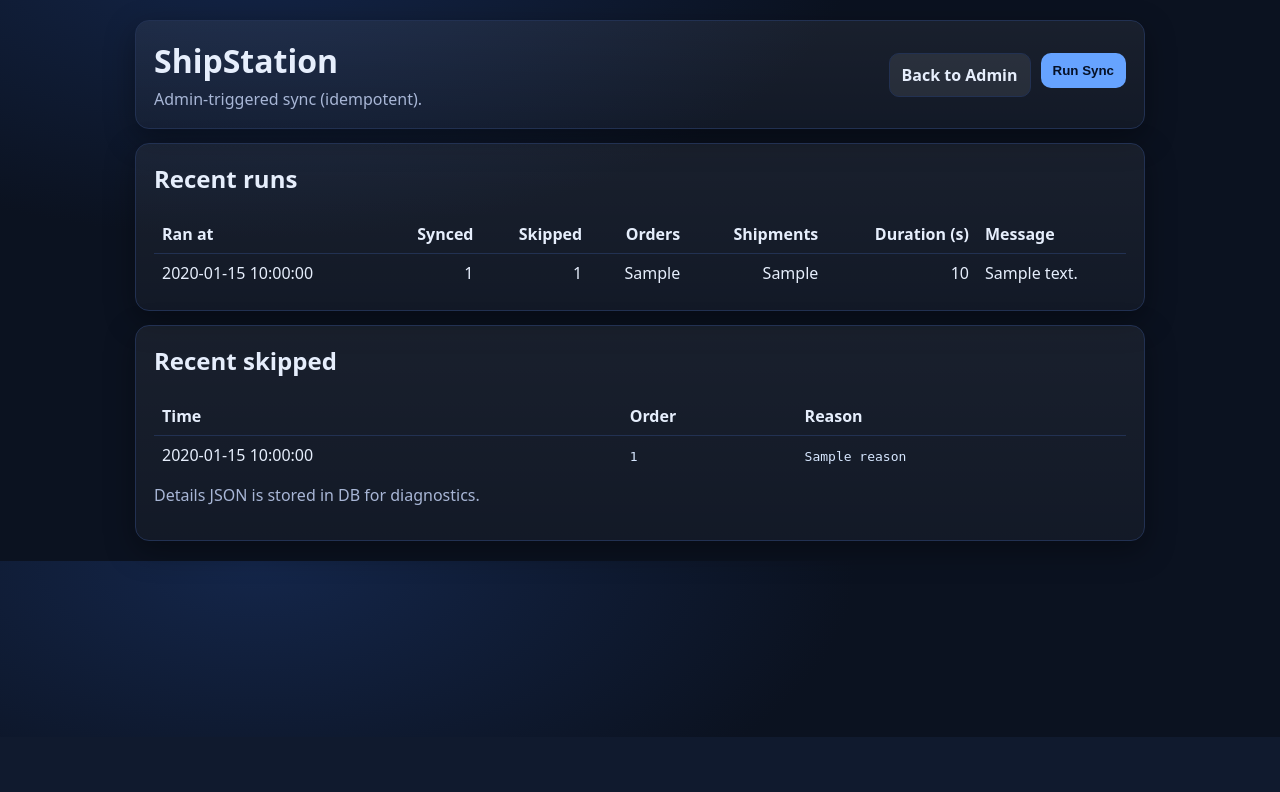
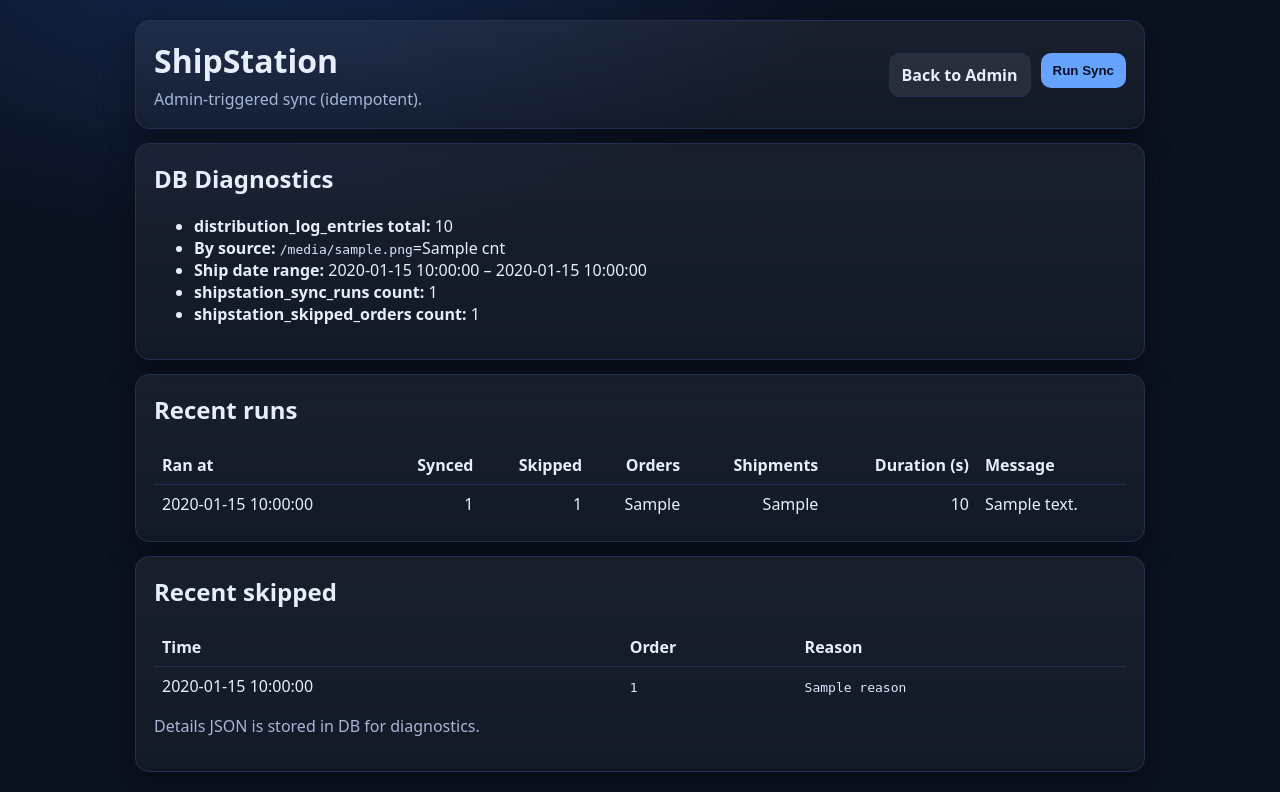
Before and after one commit to Ethan-Rao/SilqeQMS, a Flask app: template app/eqms/templates/admin/shipstation/index.html in a window 1280 px wide. Shown: the part 63-855 px from the top of the page. Before the commit the page ends 800 px from the top, so only its background shows below. Run offline with Flask 3, Linux system fonts and the light colour scheme; the template is opened without the code that fills it: most values are stand-ins (such as "Sample title", 1, 10 or a date in 2020); some libraries are stand-ins or nearby versions.

Commit message:
Add lean DB diagnostics to ShipStation page

```diff
--- a/app/eqms/templates/admin/shipstation/index.html
+++ b/app/eqms/templates/admin/shipstation/index.html
@@ -14,6 +14,29 @@
         </form>
       </div>
     </div>
+  </div>
+
+  <div style="height: 14px;"></div>
+
+  <div class="card">
+    <h2 style="margin-top:0;">DB Diagnostics</h2>
+    <ul>
+      <li><strong>distribution_log_entries total:</strong> {{ diag.total }}</li>
+      <li><strong>By source:</strong>
+        {% if diag.by_source %}
+          {% for src, cnt in diag.by_source.items() %}
+            <code>{{ src }}</code>={{ cnt }}{% if not loop.last %}, {% endif %}
+          {% endfor %}
+        {% else %}
+          <span class="muted">none</span>
+        {% endif %}
+      </li>
+      <li><strong>Ship date range:</strong>
+        {% if diag.min_ship_date %}{{ diag.min_ship_date }} – {{ diag.max_ship_date }}{% else %}<span class="muted">no data</span>{% endif %}
+      </li>
+      <li><strong>shipstation_sync_runs count:</strong> {{ sync_run_count }}</li>
+      <li><strong>shipstation_skipped_orders count:</strong> {{ skipped_count }}</li>
+    </ul>
   </div>
 
   <div style="height: 14px;"></div>
```
Also changed, not shown: app/eqms/modules/shipstation_sync/admin.py (+31 -1 lines).
